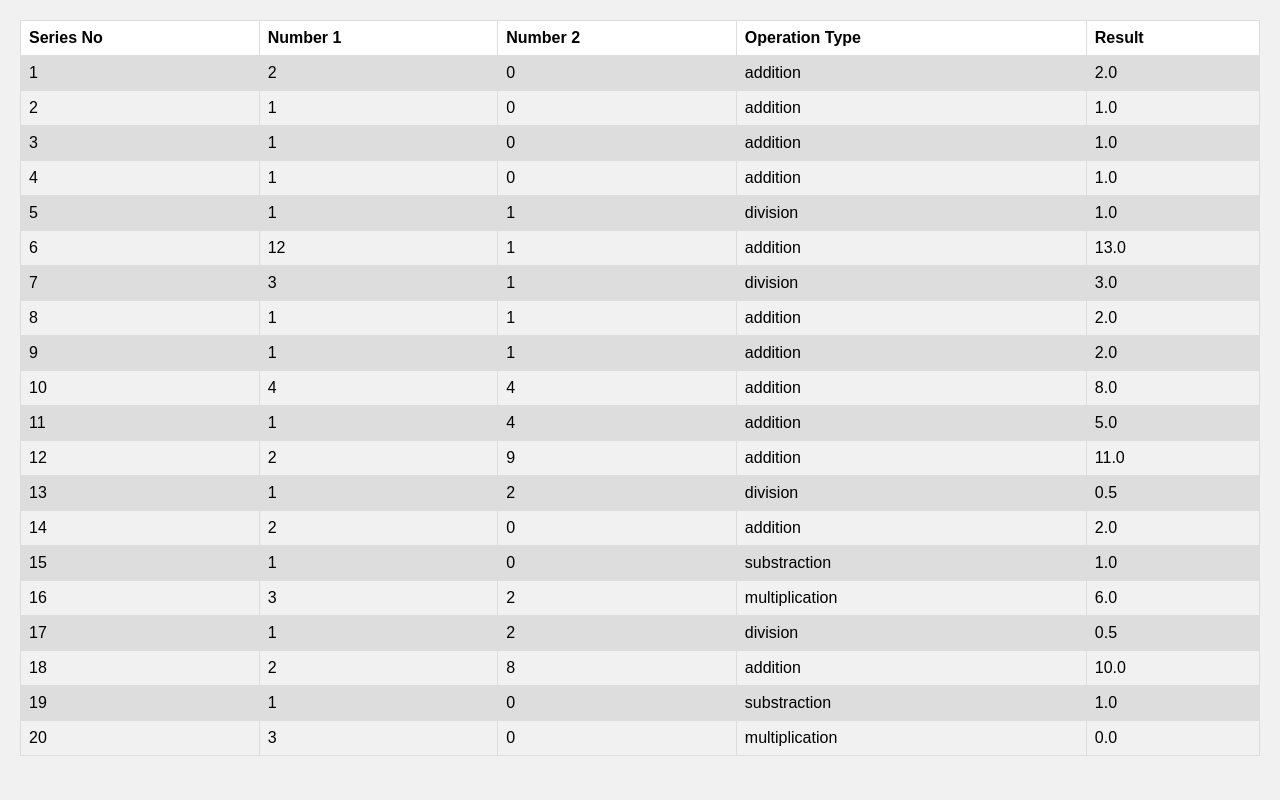
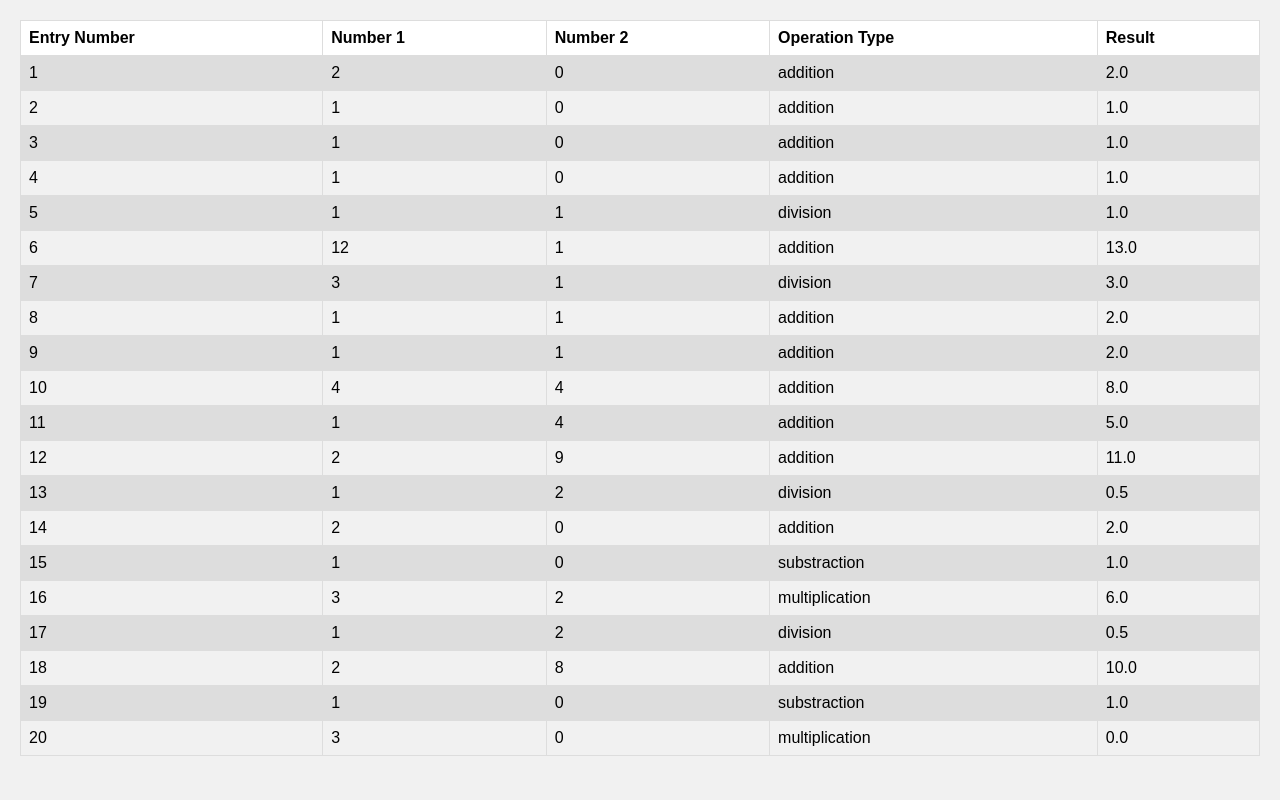
Before and after one commit to DikshaAGowda/Project3, a Flask app: page /history in a window 1280 px wide. Run offline with Flask 2, Linux system fonts and the light colour scheme.

```diff
--- a/templates/history.html
+++ b/templates/history.html
@@ -11,7 +11,7 @@
 <body>
     <table>
         <tr class="header">
-            <th>Series No</th>
+            <th>Entry Number</th>
             <th>Number 1</th>
             <th>Number 2</th>
             <th>Operation Type</th>
```
